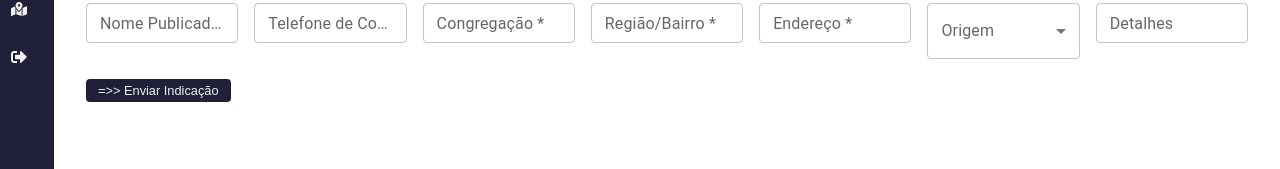
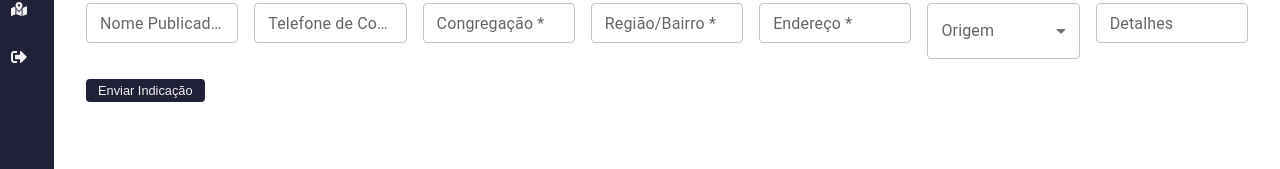
Before and after one commit to fcdigitalsolutions/app-lsjabaquara, a React (Create React App) app: page /home/form-indicac in a window 1280 px wide. Both pictures are taken after a click on the button "+ Incluir nova Indicação". Shown: the part 319-488 px from the top of the page. Built offline with nearby package versions, Linux system fonts and the light colour scheme; no server answers.

Commit message:
ajustes rotulo botao

```diff
--- a/src/pages/IndicaForm.jsx
+++ b/src/pages/IndicaForm.jsx
@@ -294,7 +294,7 @@ const IndicaForm = () => {
               e.currentTarget.style.backgroundColor = '#202038'; // Cor original
               e.currentTarget.style.color = '#f1f1f1'; // Cor do texto original
             }}
-            > =>> Enviar Indicação</button>
+            > Enviar Indicação</button>
           </Box>
         </form>
         {message && <Typography variant="body1" sx={{ color: message.includes('Erro') ? 'red' : 'green', marginTop: '10px' }}>{message}</Typography>}
```
